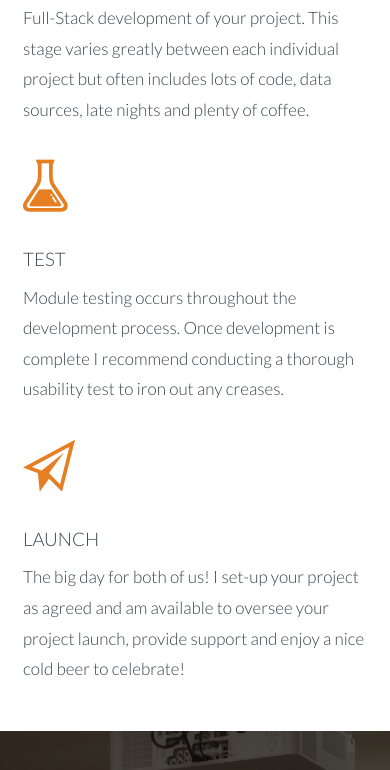
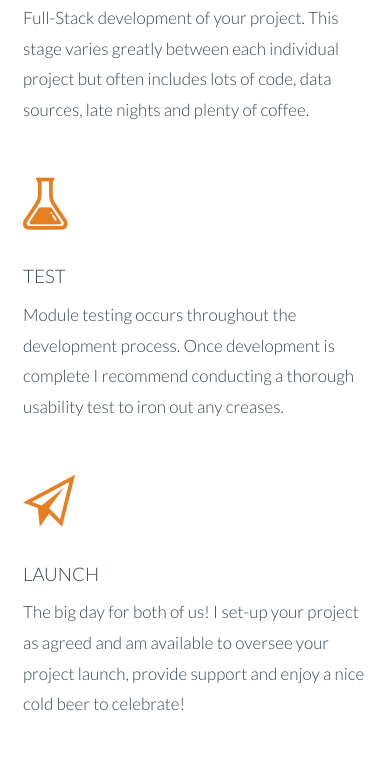
Before and after one commit to philippschulte/philippschulte.github.io, a website: page index.html in a window 390 px wide. Shown: the part 2237-3007 px from the top of the page. Drawn offline with Linux system fonts and the light colour scheme; files whose address does not match are found by name.

Commit message:
Fix column bottom gab for small phones

```diff
--- a/src/css/layout.css
+++ b/src/css/layout.css
@@ -197,5 +197,6 @@
   html, body { font-size: 53.125%; }
   section { padding: 5rem 0; }
   .row{ padding: 0 5%; }
+  .col { margin-bottom: 5%; }
 
 } /* End @media only screen and (max-width: 480px) */
```
